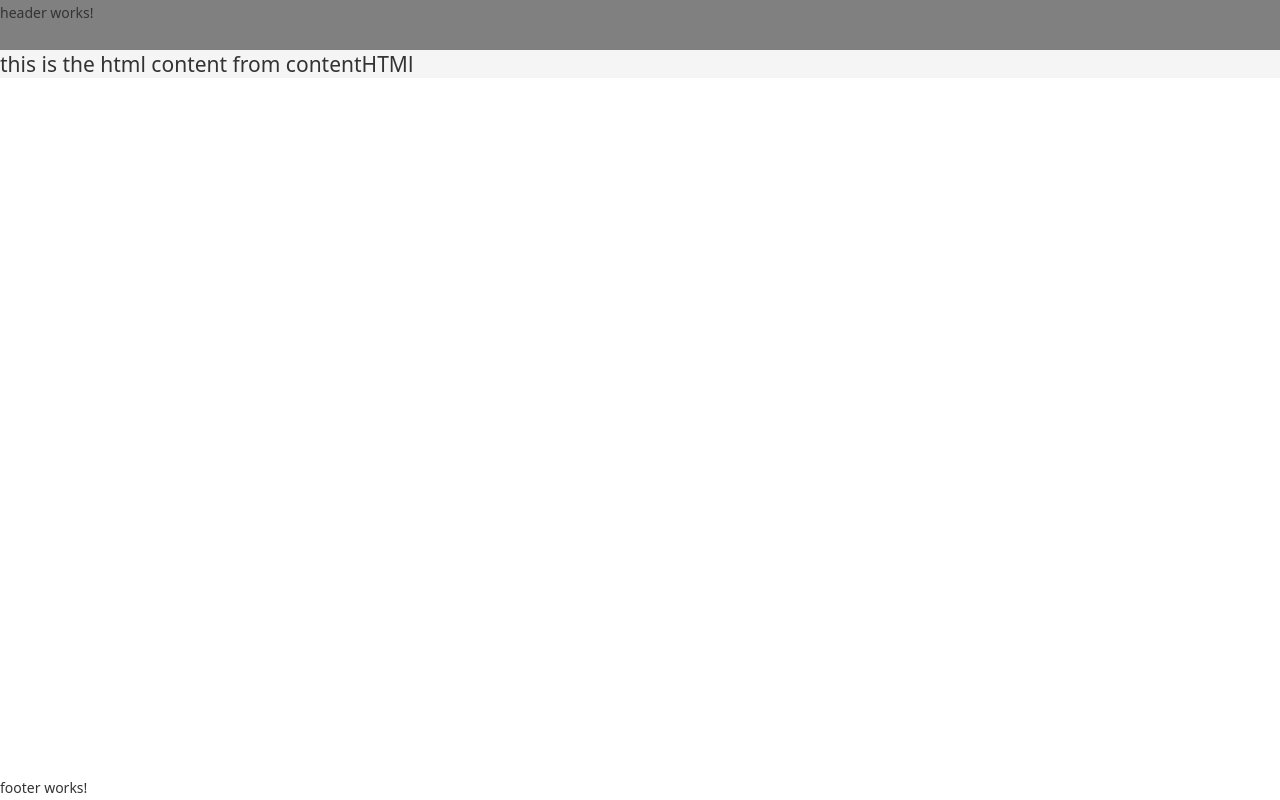
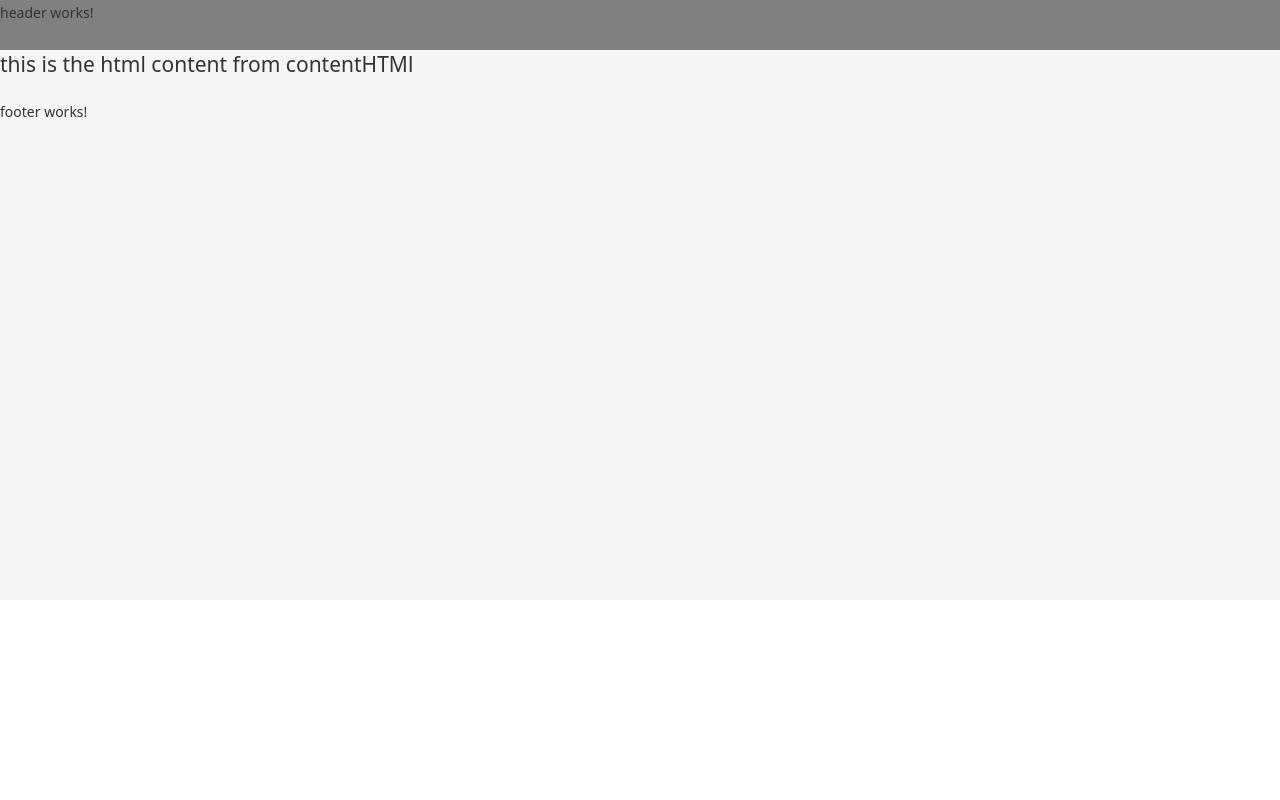
Before and after one commit to RadicalTeam/my-blog-web, an Angular app: page / in a window 1280 px wide. Built offline with nearby package versions, Linux system fonts and the light colour scheme.

Commit message:
change style of component

```diff
--- a/src/app/components/content/content.component.scss
+++ b/src/app/components/content/content.component.scss
@@ -1,4 +1,4 @@
 .content-wrapper {
-  margin-top: 50px;
-  height: 100%;
+  display: flex;
+  flex: 1;
 }
--- a/src/app/components/footer/footer.component.scss
+++ b/src/app/components/footer/footer.component.scss
@@ -1,5 +1,3 @@
 .blog-footer {
-  position: absolute;
-  bottom: 0;
-  left: 0;
+  height: 50px;
 }
--- a/src/app/components/header/header.component.scss
+++ b/src/app/components/header/header.component.scss
@@ -2,7 +2,4 @@
   width: 100%;
   height: 50px;
   background: gray;
-  position: fixed;
-  top: 0;
-  left: 0;
 }
--- a/src/index.html
+++ b/src/index.html
@@ -11,4 +11,7 @@
 <body>
   <app-root></app-root>
 </body>
+<script type="text/javascript">
+  document.body.setAttribute("style", "min-height: " + window.screen.height + "px;");
+</script>
 </html>
```
